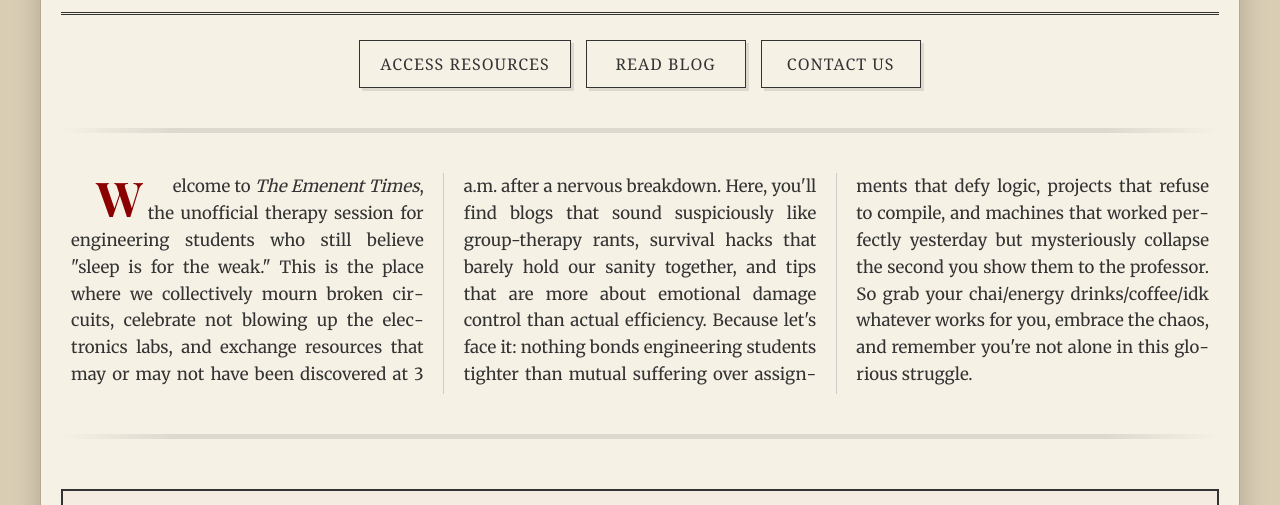
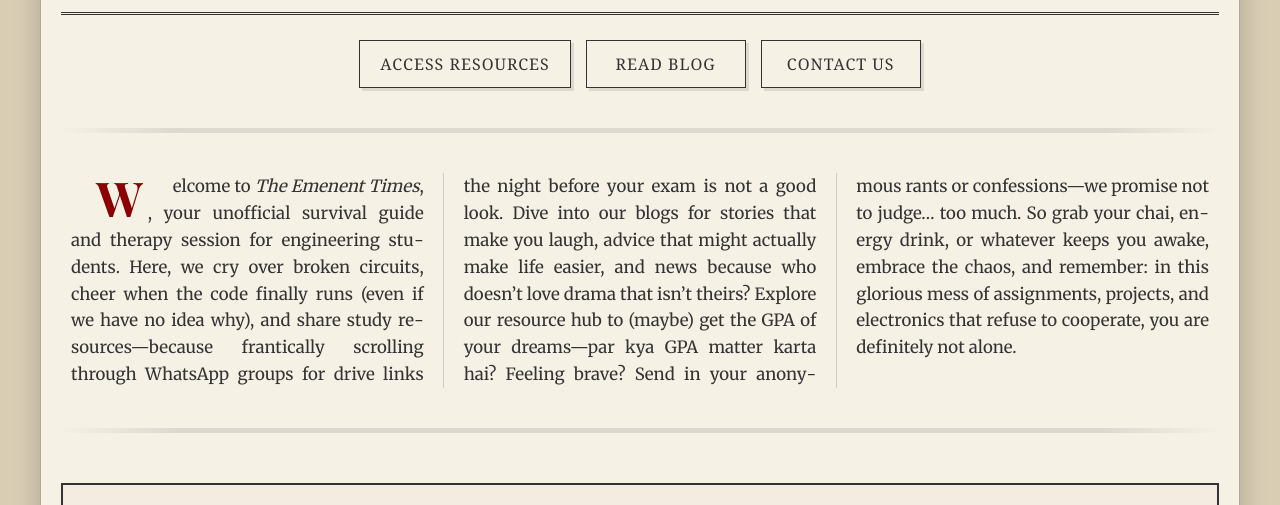
Before and after one commit to rameen-shahid88/Emenenttimes, a plain HTML site: page docs/index.html in a window 1280 px wide. Shown: the part 295-800 px from the top of the page. Drawn offline with nearby package versions, Linux system fonts and the light colour scheme.

Commit message:
Homepage Text Update

```diff
--- a/docs/index.html
+++ b/docs/index.html
@@ -692,7 +692,9 @@
 
   <!-- Article -->
   <div class="columns">
-    <p>Welcome to <em>The Emenent Times</em>, the unofficial therapy session for engineering students who still believe "sleep is for the weak." This is the place where we collectively mourn broken circuits, celebrate not blowing up the electronics labs, and exchange resources that may or may not have been discovered at 3 a.m. after a nervous breakdown. Here, you'll find blogs that sound suspiciously like group-therapy rants, survival hacks that barely hold our sanity together, and tips that are more about emotional damage control than actual efficiency. Because let's face it: nothing bonds engineering students tighter than mutual suffering over assignments that defy logic, projects that refuse to compile, and machines that worked perfectly yesterday but mysteriously collapse the second you show them to the professor. So grab your chai/energy drinks/coffee/idk whatever works for you, embrace the chaos, and remember you're not alone in this glorious struggle.</p>
+    <p>Welcome to <em>The Emenent Times</em>, , your unofficial survival guide and therapy session for engineering students. Here, we cry over broken circuits, cheer when the code finally runs (even if we have no idea why), and share study resources—because frantically scrolling through WhatsApp groups for drive links the night before your exam is not a good look. Dive into our blogs for stories that make you laugh, advice that might actually make life easier, and news because who doesn’t love drama that isn’t theirs? Explore our resource hub to (maybe) get the GPA of your dreams—par kya GPA matter karta hai? Feeling brave? Send in your anonymous rants or confessions—we promise not to judge… too much. So grab your chai, energy drink, or whatever keeps you awake, embrace the chaos, and remember: in this glorious mess of assignments, projects, and electronics that refuse to cooperate, you are definitely not alone.
+
+</p>
   </div>
 
   <div class="paper-edge"></div>
```
Also changed, not shown: docs/contactus.html (+1 -1 lines).
